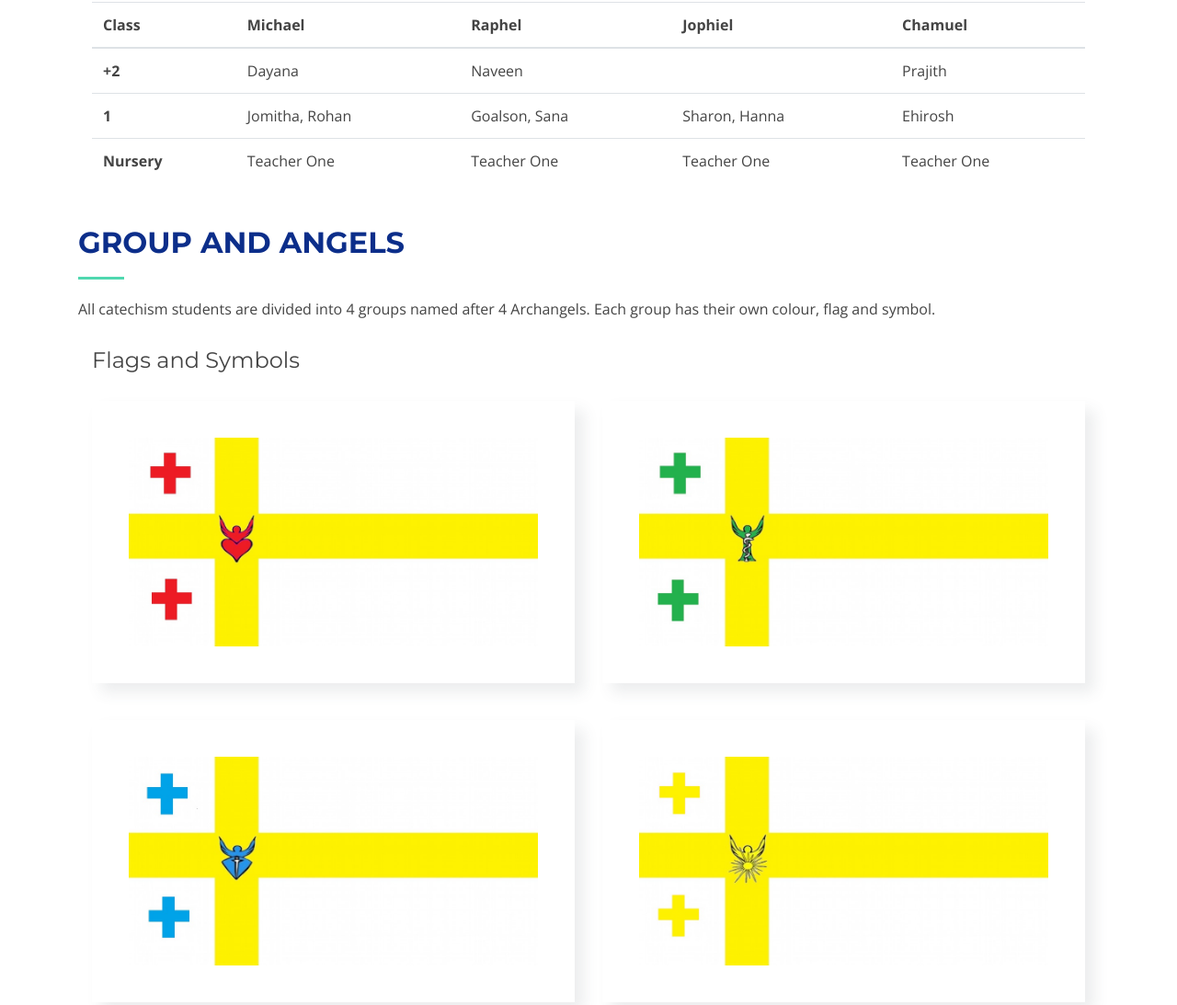
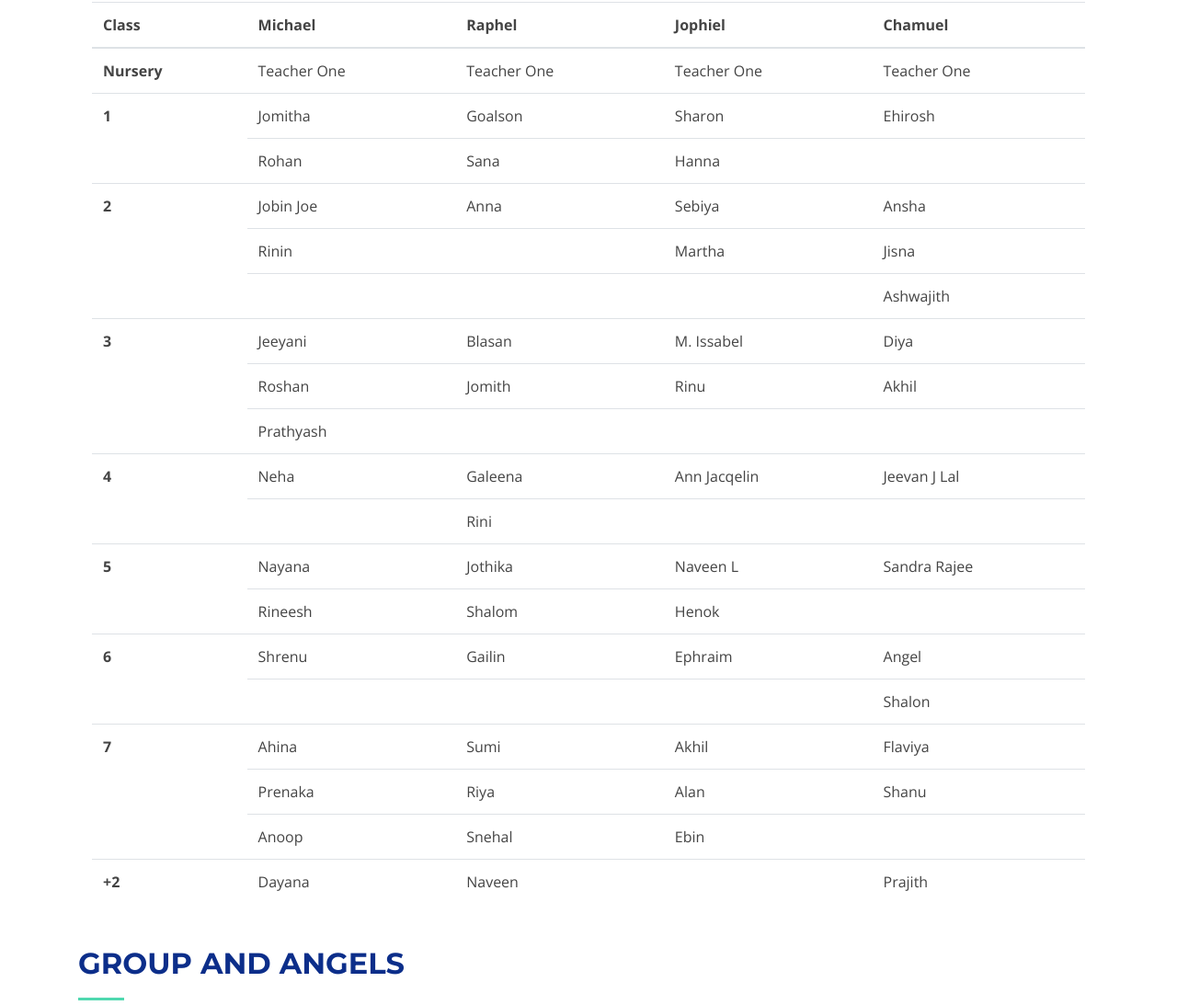
Before and after one commit to ChristTheKingChurchThenoorkonam/Christ-The-King-Church, a plain HTML site: page cathetism.html in a window 1280 px wide. Shown: the part 1651-2744 px from the top of the page at 92% size. Drawn offline with nearby package versions, Linux system fonts and the light colour scheme.

Commit message:
adding more student

```diff
--- a/cathetism.html
+++ b/cathetism.html
@@ -65,7 +65,7 @@
 
       <div id="logo" class="pull-left">
         <h1>
-          <a href="#body" class="scrollto">Chri<span>st</span> T<span>he</span> Ki<span>ng</span> Chur<span>ch</span></a>
+          <a href="index.html" class="scrollto">Chri<span>st</span> T<span>he</span> Ki<span>ng</span> Chur<span>ch</span></a>
           <br><h5><a href="#body" class="scrollto" style="color: #0c2e8a; font-weight: 600;">Thenoorkonam</a></h5>
         </h1>
         <!-- Uncomment below if you prefer to use an image logo -->
@@ -176,26 +176,137 @@
 	        					</tr>
 	        				</thead>
 	        				<tbody>
+	        					<!-- Nursery -->
+	        					<tr>
+	        						<th scope="row">Nursery</th>
+	        						<td>Teacher One</td>
+	        						<td>Teacher One</td>
+	        						<td>Teacher One</td>
+	        						<td>Teacher One</td>
+	        					</tr>
+	        					<!-- class 1 -->
+	        					<tr>
+	        						<th scope="row" rowspan="2">1</th>
+	        						<td>Jomitha</td>
+	        						<td>Goalson</td>
+	        						<td>Sharon</td>
+	        						<td>Ehirosh</td>
+	        					</tr>
+	        					<tr>
+	        						<td>Rohan</td>
+	        						<td>Sana</td>
+	        						<td>Hanna</td>
+	        						<td></td>
+	        					</tr>
+	        					<!-- class 2 -->
+	        					<tr>
+	        						<th scope="row" rowspan="3">2</th>
+	        						<td>Jobin Joe</td>
+	        						<td>Anna</td>
+	        						<td>Sebiya</td>
+	        						<td>Ansha</td>
+	        					</tr>
+	        					<tr>
+	        						<td>Rinin</td>
+	        						<td></td>
+	        						<td>Martha</td>
+	        						<td>Jisna</td>
+	        					</tr>
+	        					<tr>
+	        						<td></td>
+	        						<td></td>
+	        						<td></td>
+	        						<td>Ashwajith</td>
+	        					</tr>
+	        					<!-- class 3 -->
+	        					<tr>
+	        						<th scope="row" rowspan="3">3</th>
+	        						<td>Jeeyani</td>
+	        						<td>Blasan</td>
+	        						<td>M. Issabel</td>
+	        						<td>Diya</td>
+	        					</tr>
+	        					<tr>
+	        						<td>Roshan</td>
+	        						<td>Jomith</td>
+	        						<td>Rinu</td>
+	        						<td>Akhil</td>
+	        					</tr>
+	        					<tr>
+	        						<td>Prathyash</td>
+	        						<td></td>
+	        						<td></td>
+	        						<td></td>
+	        					</tr>
+	        					<!-- class 4 -->
+	        					<tr>
+	        						<th scope="row" rowspan="2">4</th>
+	        						<td>Neha</td>
+	        						<td>Galeena</td>
+	        						<td>Ann Jacqelin</td>
+	        						<td>Jeevan J Lal</td>
+	        					</tr>
+	        					<tr>
+	        						<td></td>
+	        						<td>Rini</td>
+	        						<td></td>
+	        						<td></td>
+	        					</tr>
+	        					<!-- class 5 -->
+	        					<tr>
+	        						<th scope="row" rowspan="2">5</th>
+	        						<td>Nayana</td>
+	        						<td>Jothika</td>
+	        						<td>Naveen L</td>
+	        						<td>Sandra Rajee</td>
+	        					</tr>
+	        					<tr>
+	        						<td>Rineesh</td>
+	        						<td>Shalom</td>
+	        						<td>Henok</td>
+	        						<td></td>
+	        					</tr>
+	        					<!-- class 6 -->
+	        					<tr>
+	        						<th scope="row" rowspan="2">6</th>
+	        						<td>Shrenu</td>
+	        						<td>Gailin</td>
+	        						<td>Ephraim</td>
+	        						<td>Angel</td>
+	        					</tr>
+	        					<tr>
+	        						<td></td>
+	        						<td></td>
+	        						<td></td>
+	        						<td>Shalon</td>
+	        					</tr>
+	        					<!-- class 7 -->
+	        					<tr>
+	        						<th scope="row" rowspan="3">7</th>
+	        						<td>Ahina</td>
+	        						<td>Sumi</td>
+	        						<td>Akhil</td>
+	        						<td>Flaviya</td>
+	        					</tr>
+	        					<tr>
+	        						<td>Prenaka</td>
+	        						<td>Riya</td>
+	        						<td>Alan</td>
+	        						<td>Shanu</td>
+	        					</tr>
+	        					<tr>
+	        						<td>Anoop</td>
+	        						<td>Snehal</td>
+	        						<td>Ebin</td>
+	        						<td></td>
+	        					</tr>
+	        					<!-- class +2 -->
 	        					<tr>
 	        						<th scope="row">+2</th>
 	        						<td>Dayana</td>
 	        						<td>Naveen</td>
 	        						<td></td>
 	        						<td>Prajith</td>
-	        					</tr>
-	        					<tr>
-	        						<th scope="row">1</th>
-	        						<td>Jomitha, Rohan</td>
-	        						<td>Goalson, Sana</td>
-	        						<td>Sharon, Hanna</td>
-	        						<td>Ehirosh</td>
-	        					</tr>
-	        					<tr>
-	        						<th scope="row">Nursery</th>
-	        						<td>Teacher One</td>
-	        						<td>Teacher One</td>
-	        						<td>Teacher One</td>
-	        						<td>Teacher One</td>
 	        					</tr>
 	        				</tbody>
 	        			</table>
```
